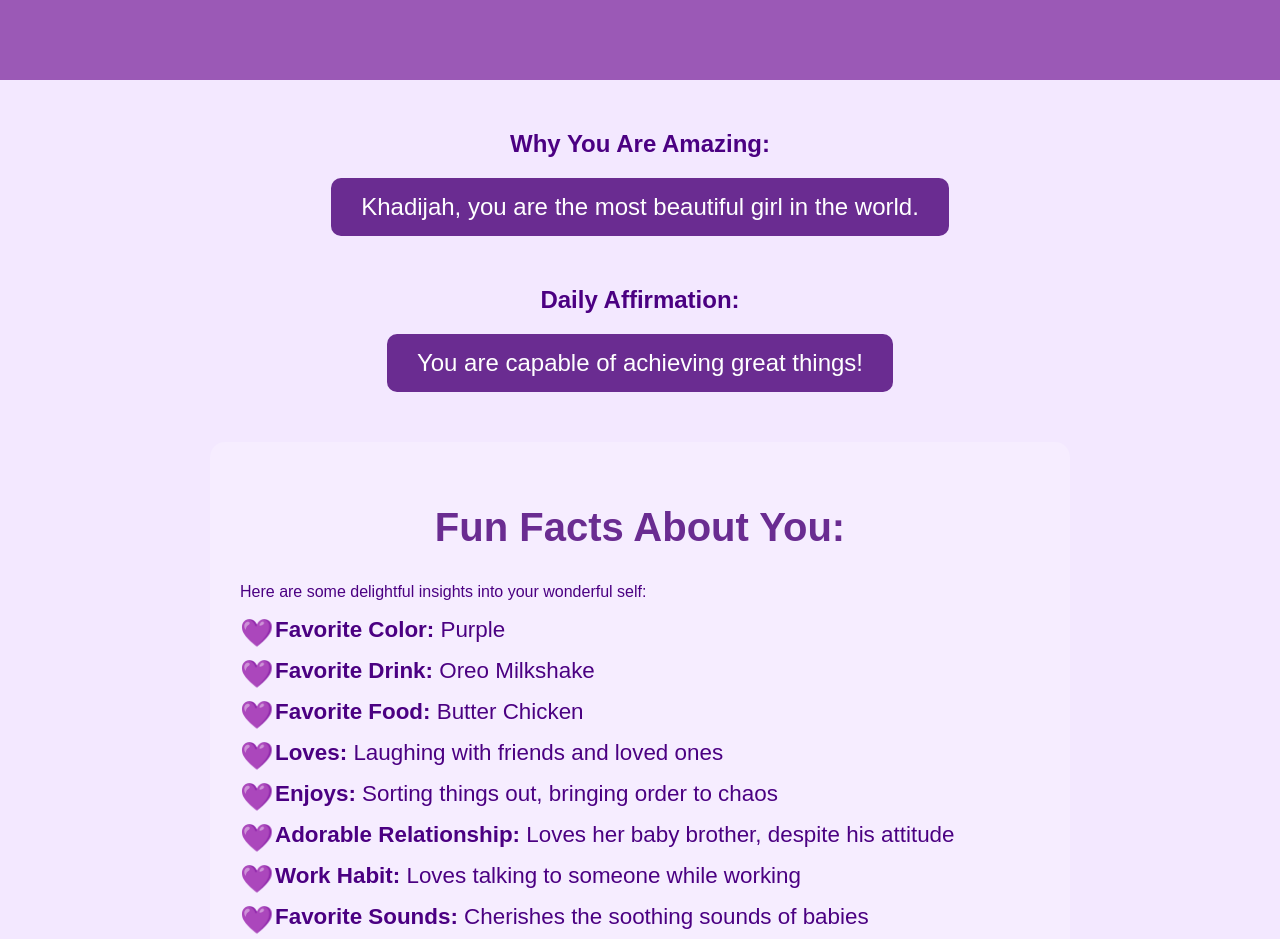
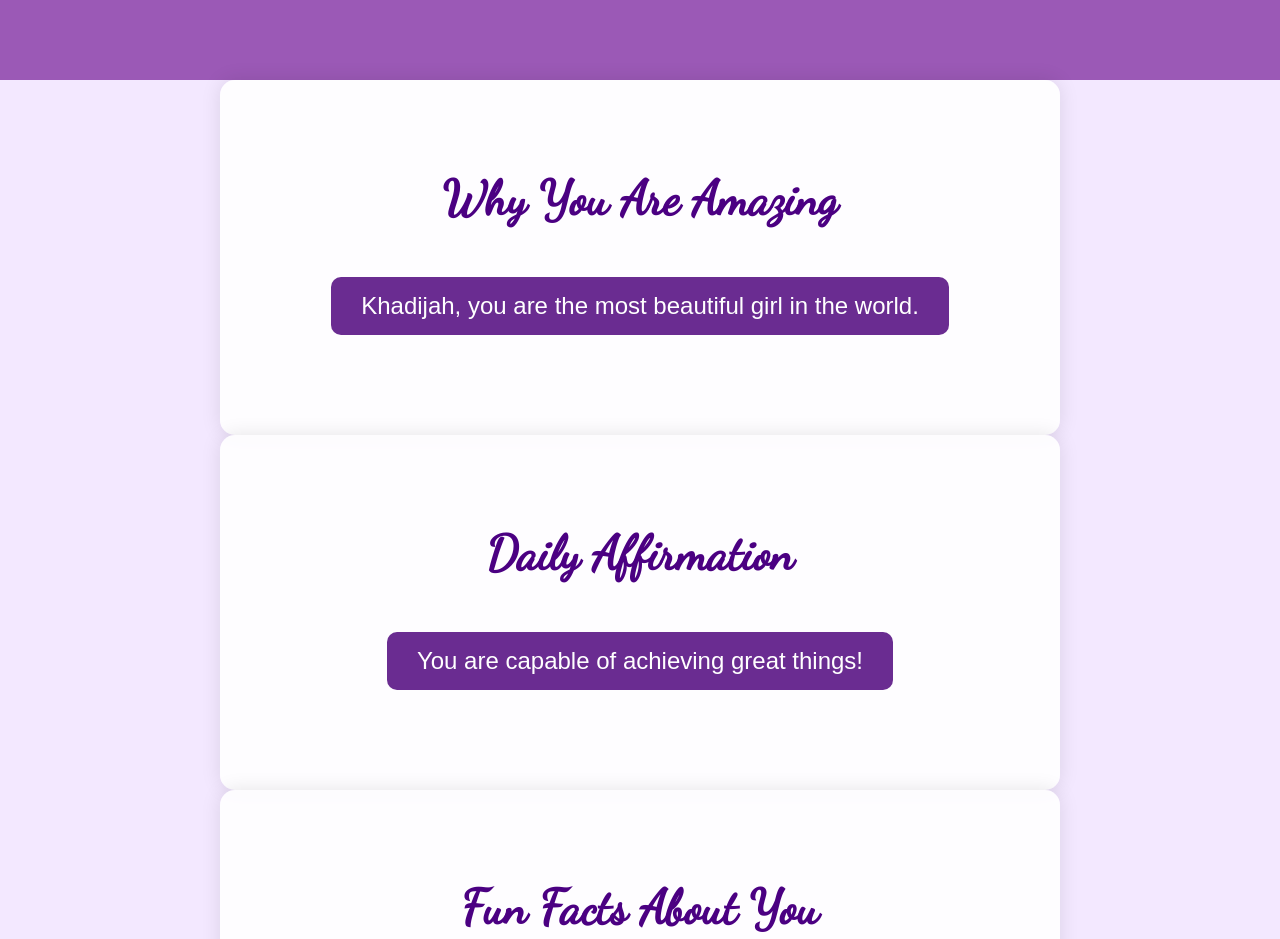
Before and after one commit to Sarcasticoverthinker/LastSarcasticoverthinker.github.ioooooo, a plain HTML site: page index.html in a window 1280 px wide. Shown: the part 720-1659 px from the top of the page. Drawn offline with nearby package versions, Linux system fonts and the light colour scheme.

Commit message:
Update index.html

```diff
--- a/index.html
+++ b/index.html
@@ -6,11 +6,14 @@
     <title>For My Beautiful Princess Khadijah</title>
     <link href="https://fonts.googleapis.com/css2?family=Dancing+Script&family=Playfair+Display:wght@400;700&display=swap" rel="stylesheet">
     <style>
+        /* General Styles */
         body {
             margin: 0;
             font-family: 'Poppins', sans-serif;
             background: #f3e8ff; /* Light purple background */
             color: #4b0082; /* Dark purple text */
+            cursor: url('heart-cursor.png'), auto; /* Custom cursor */
+            scroll-behavior: smooth; /* Smooth scrolling */
         }
         header {
             height: 100vh;
@@ -170,6 +173,41 @@
                 padding: 20px;
             }
         }
+
+        /* Dark Mode Toggle */
+        .dark-mode {
+            background: #1a1a1a;
+            color: #f3e8ff;
+        }
+        .dark-mode header {
+            background: #4b0082;
+        }
+        .dark-mode .button {
+            background-color: #8e44ad;
+        }
+        .dark-mode .notes textarea {
+            background: #333;
+            color: #fff;
+        }
+        .dark-mode .saved-notes {
+            background: #444;
+        }
+
+        /* Book-like Experience */
+        .page {
+            padding: 50px 20px;
+            max-width: 800px;
+            margin: 0 auto;
+            background: rgba(255, 255, 255, 0.9);
+            border-radius: 15px;
+            box-shadow: 0 0 20px rgba(0, 0, 0, 0.1);
+        }
+        .page h2 {
+            font-family: 'Dancing Script', cursive;
+            font-size: 3em;
+            text-align: center;
+            margin-bottom: 20px;
+        }
     </style>
 </head>
 <body>
@@ -178,19 +216,26 @@
     <p>The epitome of beauty and grace, unmatched in the entire world.</p>
 </header>
 
+<!-- Page 1: Compliments -->
+<div class="page">
+    <h2>Why You Are Amazing</h2>
     <section class="compliments">
-    <h2>Why You Are Amazing:</h2>
         <button class="button" onclick="changeCompliment()">Khadijah, you are the most beautiful girl in the world.</button>
     </section>
+</div>
 
+<!-- Page 2: Affirmations -->
+<div class="page">
+    <h2>Daily Affirmation</h2>
     <section class="affirmations">
-    <h2>Daily Affirmation:</h2>
         <button class="button" onclick="changeAffirmation()">You are capable of achieving great things!</button>
     </section>
+</div>
 
+<!-- Page 3: Fun Facts -->
+<div class="page">
+    <h2>Fun Facts About You</h2>
     <div class="about">
-    <h2>Fun Facts About You:</h2>
-    <p>Here are some delightful insights into your wonderful self:</p>
         <ul>
             <li><strong>Favorite Color:</strong> Purple</li>
             <li><strong>Favorite Drink:</strong> Oreo Milkshake</li>
@@ -205,19 +250,44 @@
             <li><strong>Makeup Lover:</strong> Especially enjoys lip gloss and eyeliner</li>
         </ul>
     </div>
+</div>
 
+<!-- Page 4: Notes -->
+<div class="page">
+    <h2>Notes for Khadijah</h2>
     <div class="notes">
-    <h2>Notes for Khadijah</h2>
         <textarea id="noteInput" placeholder="Write your note here..."></textarea>
         <button onclick="addNote()">Add Note</button>
         <div class="saved-notes" id="savedNotesContainer"></div>
     </div>
+</div>
 
+<!-- Footer -->
 <footer>
     <p>Always thinking of you, your fan</p>
     <p> Y <33</p>
 </footer>
 
+<!-- Floating Hearts Animation -->
+<script>
+    document.addEventListener('DOMContentLoaded', function() {
+        function createHeart() {
+            const heart = document.createElement('div');
+            heart.innerHTML = '💜';
+            heart.style.position = 'fixed';
+            heart.style.zIndex = 9999;
+            heart.style.fontSize = '25px';
+            heart.style.left = Math.random() * 100 + 'vw';
+            heart.style.animation = `float ${Math.random() * 3 + 2}s linear infinite`;
+            document.body.appendChild(heart);
+
+            setTimeout(() => heart.remove(), 5000);
+        }
+        setInterval(createHeart, 300);
+    });
+</script>
+
+<!-- Interactive Features -->
 <script>
     const compliments = [
         "Khadijah, you are the most beautiful girl in the world.",
@@ -298,23 +368,6 @@
         });
     }
 
-    // Floating Hearts Animation
-    document.addEventListener('DOMContentLoaded', function() {
-        function createHeart() {
-            const heart = document.createElement('div');
-            heart.innerHTML = '💜';
-            heart.style.position = 'fixed';
-            heart.style.zIndex = 9999;
-            heart.style.fontSize = '25px';
-            heart.style.left = Math.random() * 100 + 'vw';
-            heart.style.animation = `float ${Math.random() * 3 + 2}s linear infinite`;
-            document.body.appendChild(heart);
-
-            setTimeout(() => heart.remove(), 5000);
-        }
-        setInterval(createHeart, 300);
-    });
-
     // Inside Joke Easter Egg
     let pickleCount = 0;
     document.querySelector('footer p').addEventListener('click', function() {
```
Lines whose indentation alone changed are shown as unchanged.
